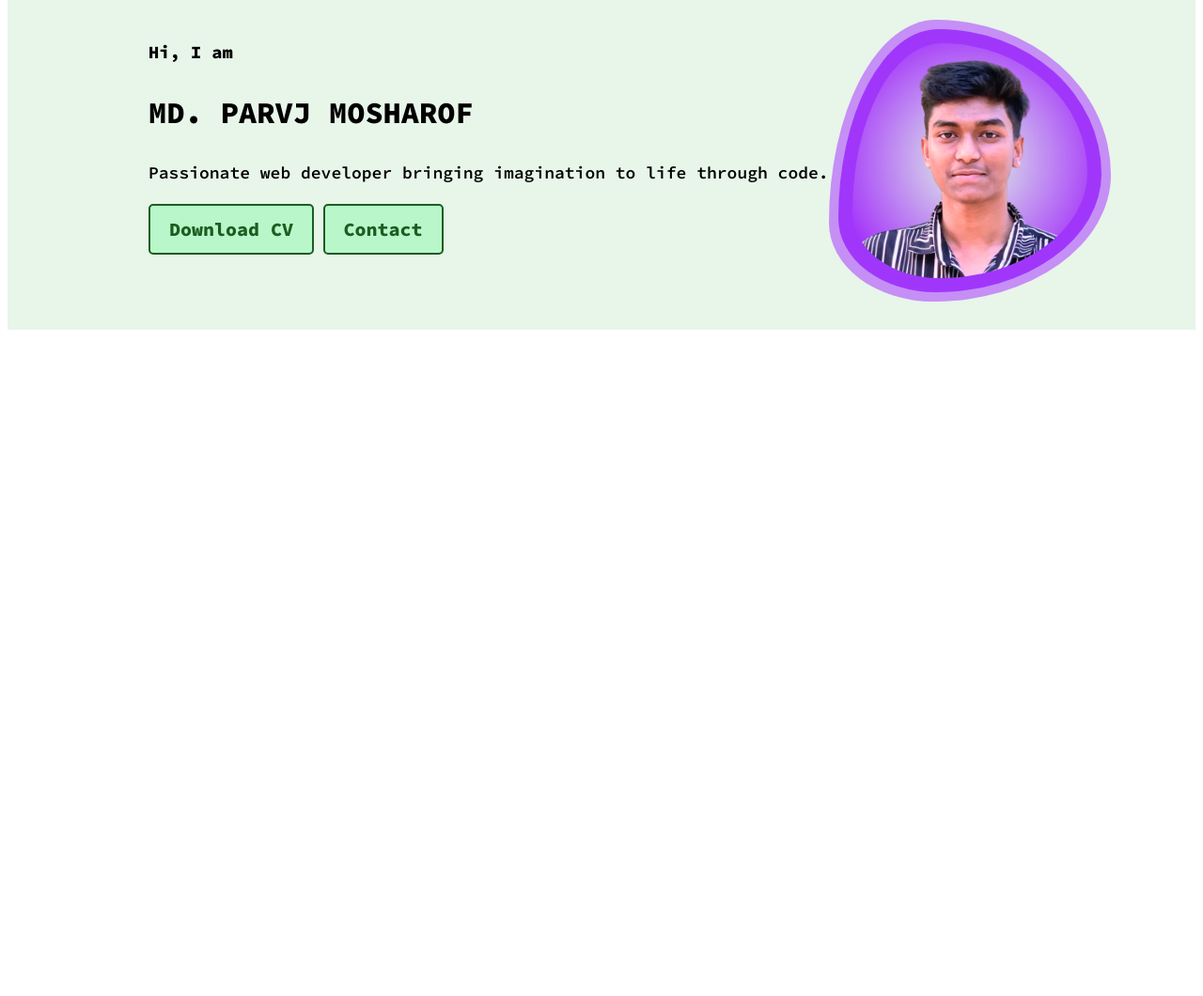
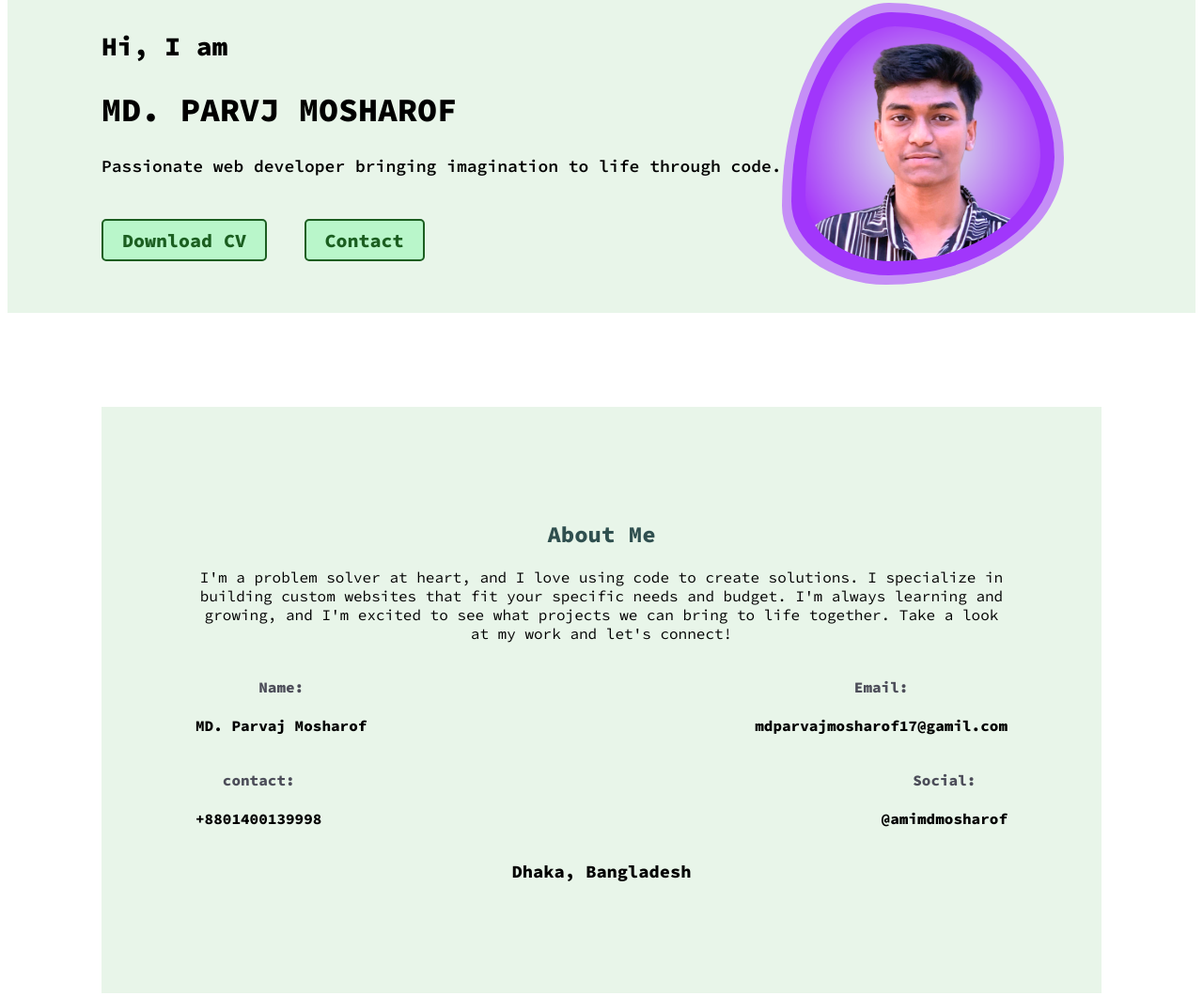
Before and after one commit to mdparvajmosharof/My-portfolio-ph, a plain HTML site: page index.html in a window 1280 px wide. Shown: the part 165-1225 px from the top of the page at 94% size. Before the commit the page ends 800 px from the top, so only its background shows below. Drawn offline with Linux system fonts and the light colour scheme.

Commit message:
about comlete

```diff
--- a/index.html
+++ b/index.html
@@ -24,10 +24,10 @@
     <div class="banner">
       <div>
 
-      <h3>Hi, I am</h3>
-      <h1>MD. PARVJ MOSHAROF</h1>
-      <p>Passionate web developer bringing imagination to life through code.</p>
-      <button class="btn-prm">Download CV</button>
+      <h3 class="hi-ban">Hi, I am</h3>
+      <h1 class="ban-title">MD. PARVJ MOSHAROF</h1>
+      <p class="ban-dis">Passionate web developer bringing imagination to life through code.</p>
+      <button class="btn-prm btn-down">Download CV</button>
       <button class="btn-prm">Contact</button>
       </div>
       <div class="full-prfile">
@@ -41,7 +41,32 @@
     </div>
   </header>
   <main>
+    <section class="about">
+      <h2 class="about-title">About Me</h2>
+      <p>I'm a problem solver at heart, and I love using code to create solutions. I specialize in building custom websites that fit your specific needs and budget. I'm always learning and growing, and I'm excited to see what projects we can bring to life together. Take a look at my work and let's connect!</p>
+      <div class="about-inf-cnt">
+        <div class="about-inf">
+          <h4 class="inf-title">Name:</h4>
+          <p class="inf-des">MD. Parvaj Mosharof</p>
+        </div>
+        <div class="about-inf">
+          <h4 class="inf-title">Email:</h4>
+          <p class="inf-des">mdparvajmosharof17@gamil.com</p>
+        </div>
+      </div>
+      <div class="about-inf-cnt">
 
+        <div class="about-inf">
+          <h4 class="inf-title">contact:</h4>
+          <p class="inf-des">+8801400139998</p>
+        </div>
+        <div class="about-inf">
+          <h4 class="inf-title">Social:</h4>
+          <p class="inf-des">@amimdmosharof</p>
+        </div>
+      </div>
+      <h3>Dhaka, Bangladesh</h3>
+    </section>
   </main>
 </body>
 
--- a/styles/style.css
+++ b/styles/style.css
@@ -1,12 +1,9 @@
 *{
   font-family: 'Source Code Pro', monospace;
 
-  line-height: 1.7;
+
 }
-p{
-  font-weight: 600;
-  font-size: 18px;
-}
+
 nav{
 
   margin: 0 100px;
@@ -50,10 +47,26 @@ header{
   background-color: #E8F5E9;
 }
 .banner{
-  padding: 30px 30px 30px 150px;
+  padding: 30px 30px 30px 100px;
   display: flex;
 }
-
+.hi-ban{
+  font-size:28px;
+  margin-bottom: o;
+}
+.ban-title{
+  margin-top: 2px;
+  font-size: 35px;
+}
+.ban-dis{
+  font-weight: 600;
+  font-size: 18px;
+  line-height: 1.7;
+  margin-bottom: 40px;
+}
+.btn-down{
+  margin-right: 30px;
+}
 .profile{
   position: absolute;
   width: 250px;
@@ -80,3 +93,23 @@ header{
   border: 0;
   border-radius: 38% 62% 63% 37% / 72% 55% 45% 28%;
 }
+.about{
+  margin: 100px;
+  padding: 100px;
+  background-color: #E8F5E9;
+  text-align: center;
+}
+.about > h2{
+  color: darkslategrey;
+}
+.about-inf-cnt{
+  display: flex;
+  justify-content: space-between;
+  align-content: center;
+}
+.inf-des{
+  font-weight: bold;
+}
+.inf-title{
+  color: #4C4D59;
+}
```
